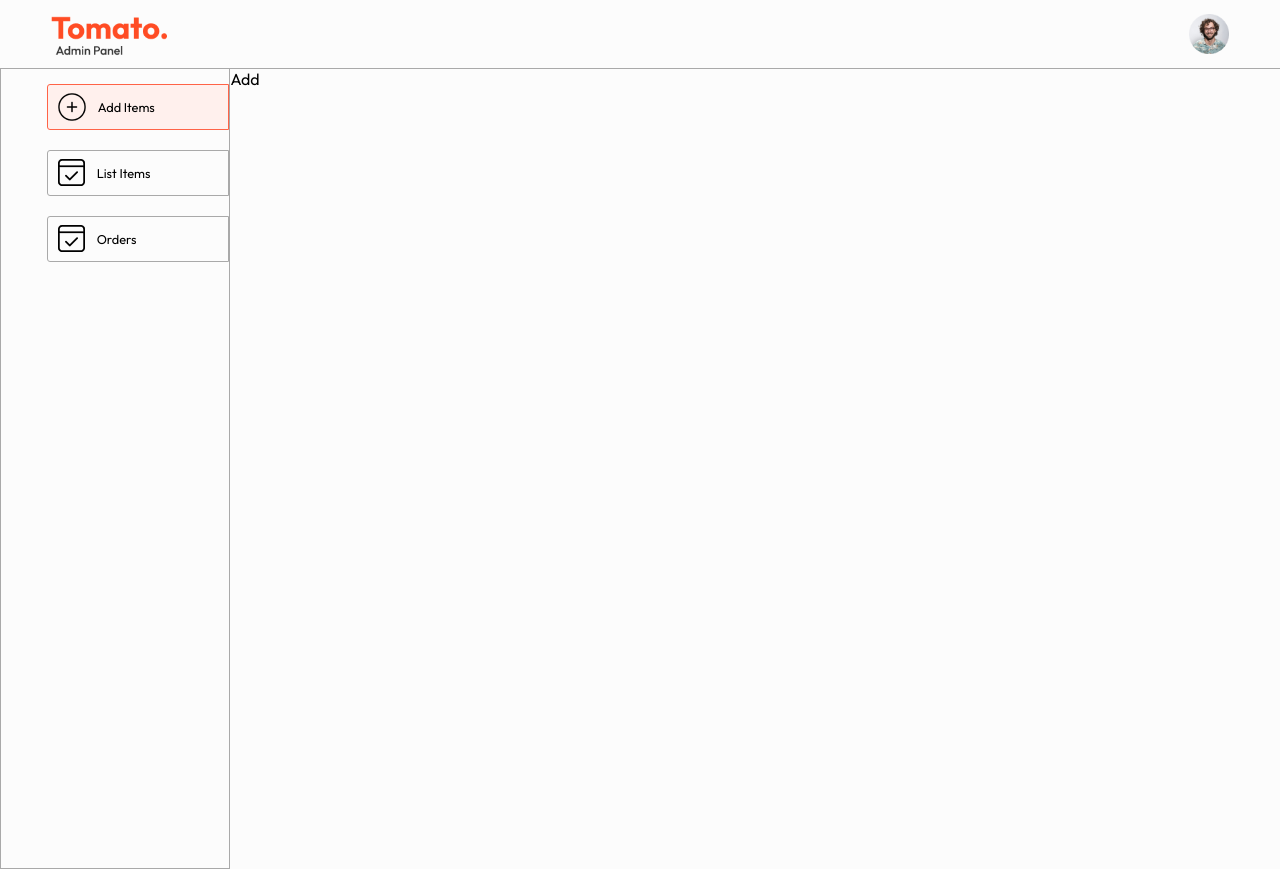
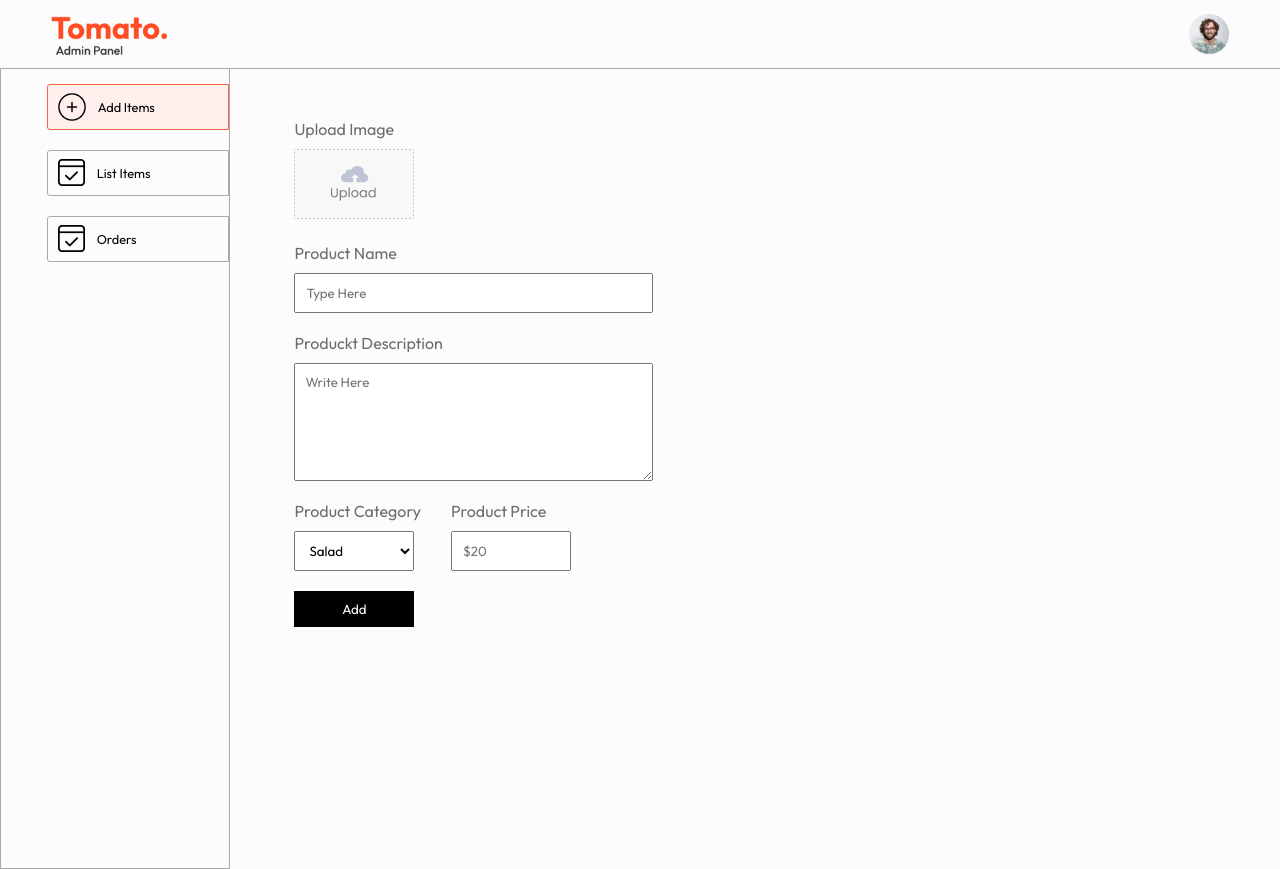
Before and after one commit to Pouya-lab/food-delivery-mern, a React (Vite) app in the folder admin/: page /add in a window 1280 px wide. Built offline with nearby package versions, Linux system fonts and the light colour scheme.

Commit message:
connecting backend and front using axios

```diff
--- a/admin/src/pages/Add/Add.css
+++ b/admin/src/pages/Add/Add.css
@@ -0,0 +1,42 @@
+.add{
+    width: 70%;
+    margin-left: max( 5vw , 25px );
+    margin-top: 50px;
+    color: #6d6d6d;
+    font-size: 16px;
+}
+
+.add form{
+    gap: 20px;
+}
+
+.add-img-upload img{
+    width: 120px;
+}
+
+.add-produckt-name , .add-produckt-description{
+    width: max( 40% , 20px );
+}
+
+.add-produckt-name input , .add-produckt-description textarea{
+    padding: 10px;
+}
+
+.add-category-price{
+    display: flex;
+    gap: 30px;
+}
+
+.add-category-price select , .add-category-price input{
+    max-width: 120px;
+    padding: 10px;
+}
+
+.add-btn{
+    max-width: 120px;
+    border: none;
+    padding: 10px;
+    background-color: black;
+    color: white;
+    cursor: pointer;
+}
--- a/admin/src/pages/Add/Add.jsx
+++ b/admin/src/pages/Add/Add.jsx
@@ -1,10 +1,106 @@
-import React from 'react'
-import "./Add.css"
+import React, { useEffect, useState } from "react";
+import "./Add.css";
+import { assets } from "../../assets/assets";
+import axios from "axios"
 
 function Add() {
+
+  const url = "http://localhost:4000";
+  const [ image , setImage ] = useState( false )
+  // state below for storing the first give data from user and saving them as state
+  const [ data , setData ] = useState({
+    name : "" ,
+    description : "",
+    price : "" ,
+    category : "Salad"
+  })
+
+  // this function is to check whether the input is being changed or not to get it and then store it in the data state
+  const onChangeHandler = ( event ) => {
+    const name = event.target.name;
+    const value = event.target.value;
+    setData( data => ({...data , [name] : value }))
+  }
+
+  useEffect(() => {
+    console.log(data);
+  }, [data])
+
+
+  const onSubmitHandler = async (event) =>{
+    // prevent the page from refreshing
+      event.preventDefault();
+      const formData = new FormData();
+      formData.append( "name" , data.name )
+      formData.append( "description" , data.description )
+      formData.append( "price" , Number(data.price))
+      formData.append( "category" , data.category )
+      formData.append( "image" , image )
+      // the place to connect to the backend
+      const response = await axios.post(`${url}/api/food/add` , formData);
+      if(response.data.success){
+        setData({
+          name : "" ,
+          description : "",
+          price : "" ,
+          category : "Salad"
+        })
+        setImage(false)
+        console.log(response.data.success);
+
+      }
+      else{
+
+      }
+
+
+
+};
+
+
+
   return (
-    <div>Add</div>
-  )
+    <div className="add">
+      <form className="flex-col" onSubmit={ onSubmitHandler } >
+        <div className="add-img-upload flex-col">
+          <p>Upload Image</p>
+          <label htmlFor="image">
+            {/* condition below checks whether if any img is being selected to show or not  */}
+            <img src={image ? URL.createObjectURL(image) :assets.upload_area } alt="" />
+          </label>
+          <input onChange={ (e)=> setImage(e.target.files[0]) } type="file" id="image" hidden required />
+        </div>
+        <div className="add-produckt-name flex-col">
+          <p>Product Name</p>
+          <input onChange={ onChangeHandler } value={ data.name } type="text" name="name" placeholder="Type Here" />
+        </div>
+        <div className="add-produckt-description flex-col">
+            <p>Produckt Description</p>
+            <textarea onChange={ onChangeHandler } value={ data.description } name="description" id="" rows="6" placeholder="Write Here" required />
+        </div>
+        <div className="add-category-price">
+          <div className="add-category flex-col">
+            <p>Product Category</p>
+            <select onChange={ onChangeHandler } name="category" >
+              <option value="Salad">Salad</option>
+              <option value="Rolls">Rolls</option>
+              <option value="Deserts">Deserts</option>
+              <option value="Sandwich">Sandwich</option>
+              <option value="Cake">Cake</option>
+              <option value="Pure Veg">Pure Veg</option>
+              <option value="Pasta">Pasta</option>
+              <option value="Nodles">Nodles</option>
+            </select>
+          </div>
+          <div className="add-price flex-col">
+            <p>Product Price</p>
+            <input onChange={ onChangeHandler }  value={ data.price } type="number" name="price" placeholder="$20" />
+          </div>
+        </div>
+        <button type="submit" className="add-btn">Add</button>
+      </form>
+    </div>
+  );
 }
 
-export default Add
+export default Add;
```
Also changed, not shown: 2 other files (tests, documents, lock files or other folders).
